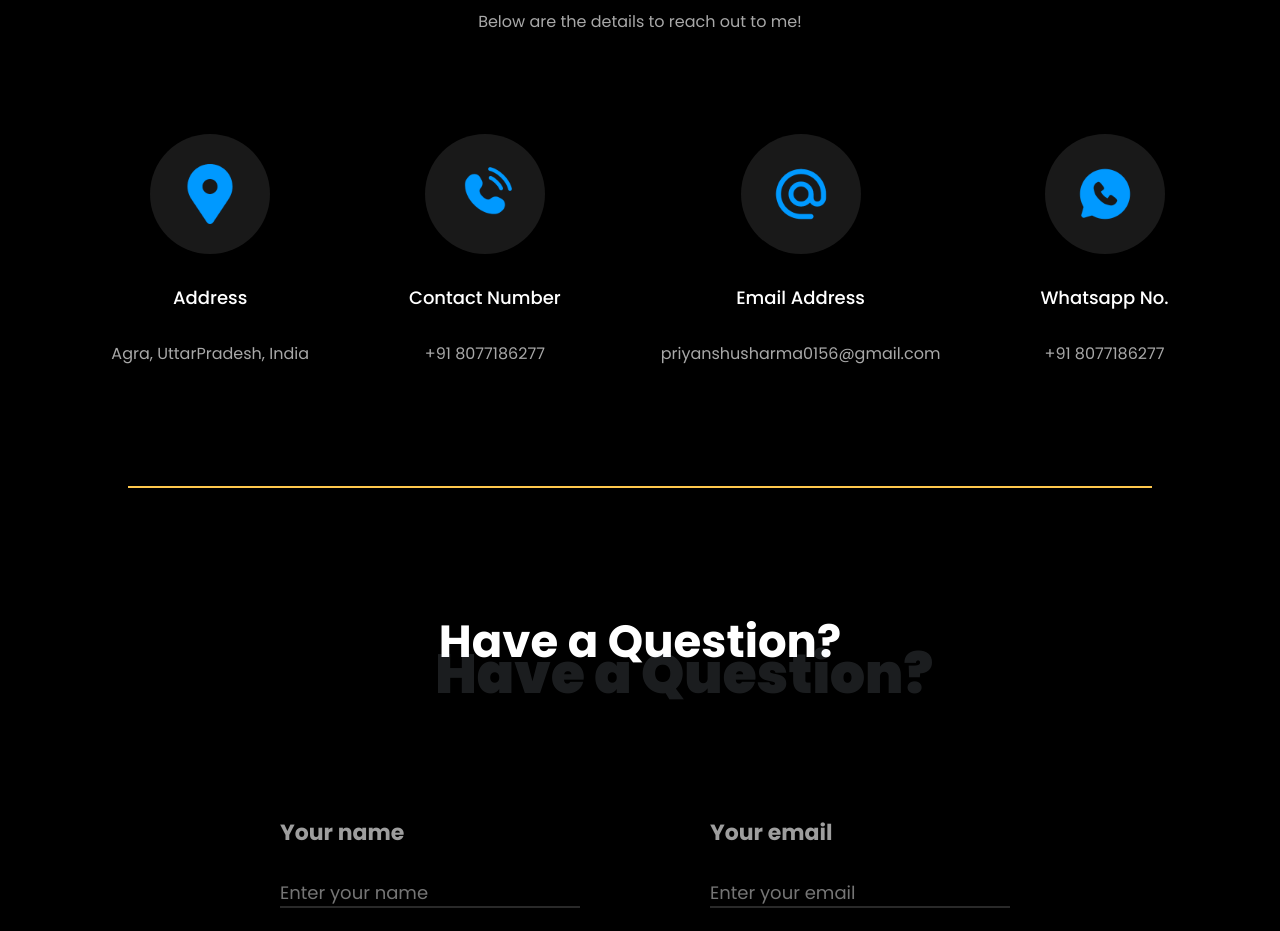
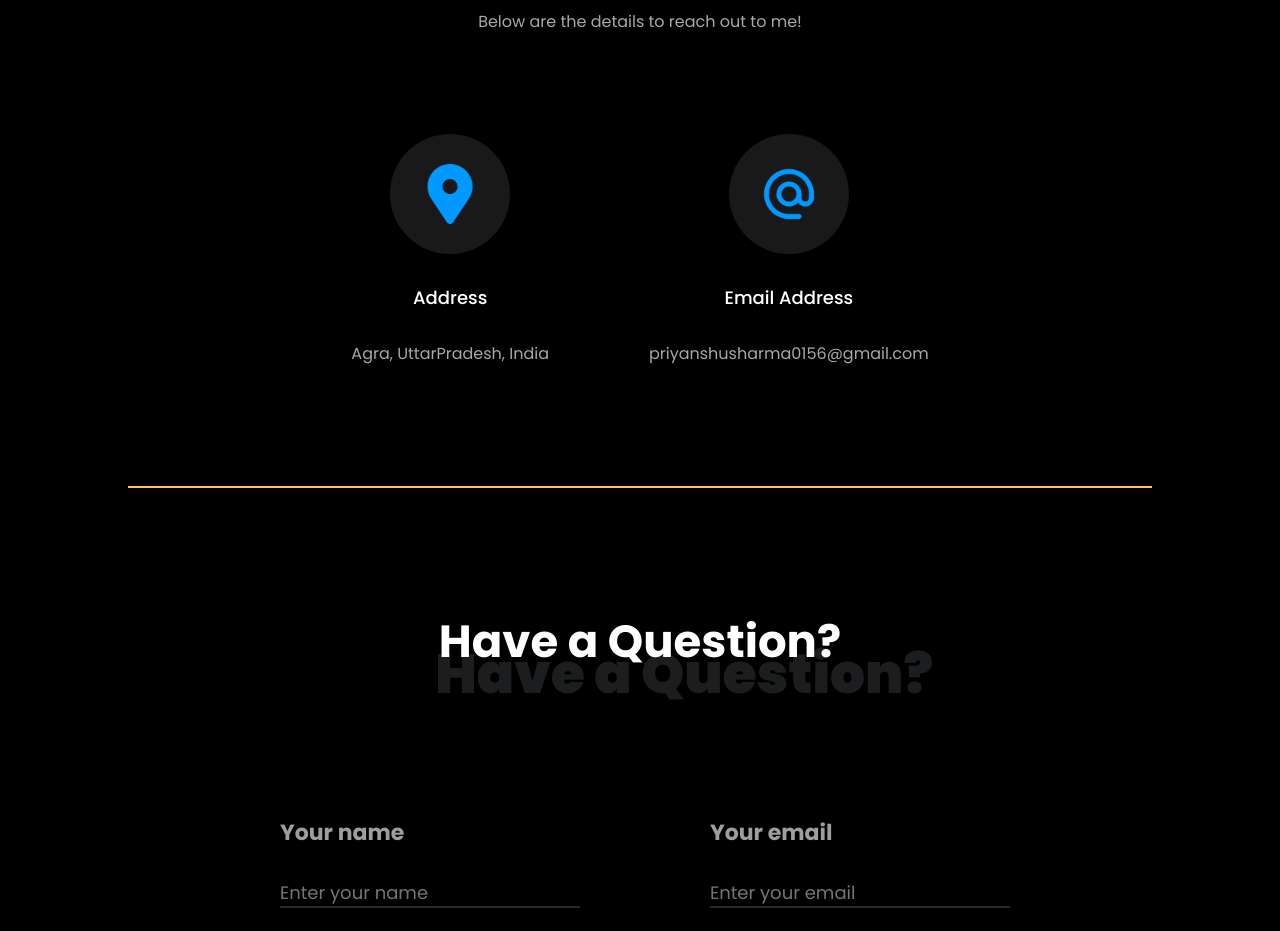
Before and after one commit to Priyanshucs22/Portfolio, a plain HTML site: page index.html in a window 1280 px wide. Shown: the part 4422-5353 px from the top of the page. Drawn offline with Linux system fonts and the light colour scheme.

Commit message:
first commit

```diff
--- a/index.html
+++ b/index.html
@@ -212,20 +212,11 @@
                 <h2>Address</h2>
                 <p>Agra, UttarPradesh, India</p>
             </div>
-            <div class="mobile">
-                <div class="det"><img src="./public/ph.png" alt=""></div>
-                <h2>Contact Number</h2>
-                <p>+91 8077186277</p>
-            </div>
+
             <div class="email">
                 <div class="det"><img src="./public/em.png" alt=""></div>
                 <h2>Email Address</h2>
                 <p>priyanshusharma0156@gmail.com</p>
-            </div>
-            <div class="whats">
-                <div class="det"><img src="./public/wph.png" alt=""></div>
-                <h2>Whatsapp No.</h2>
-                <p>+91 8077186277</p>
             </div>
         </div>
     </section>
```
